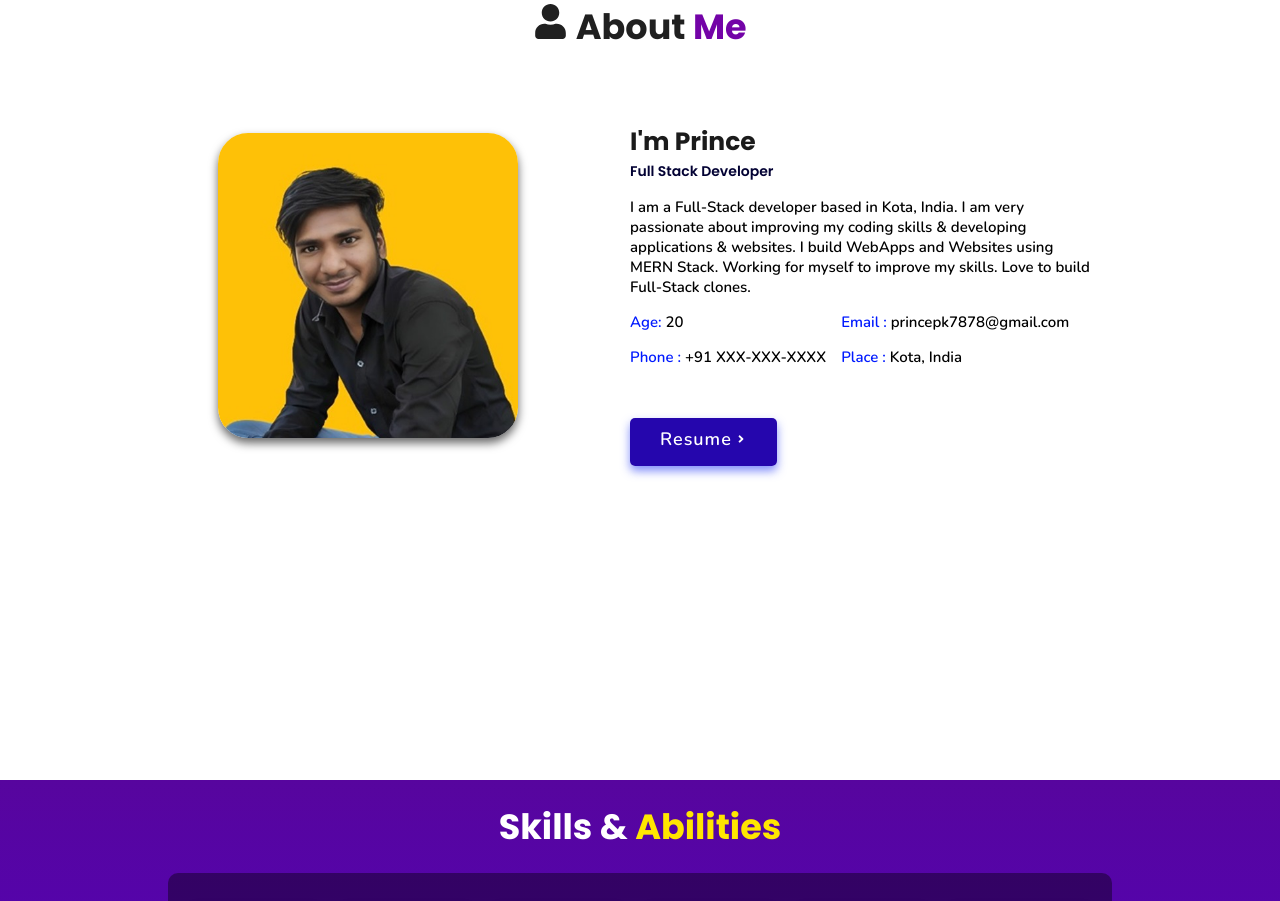
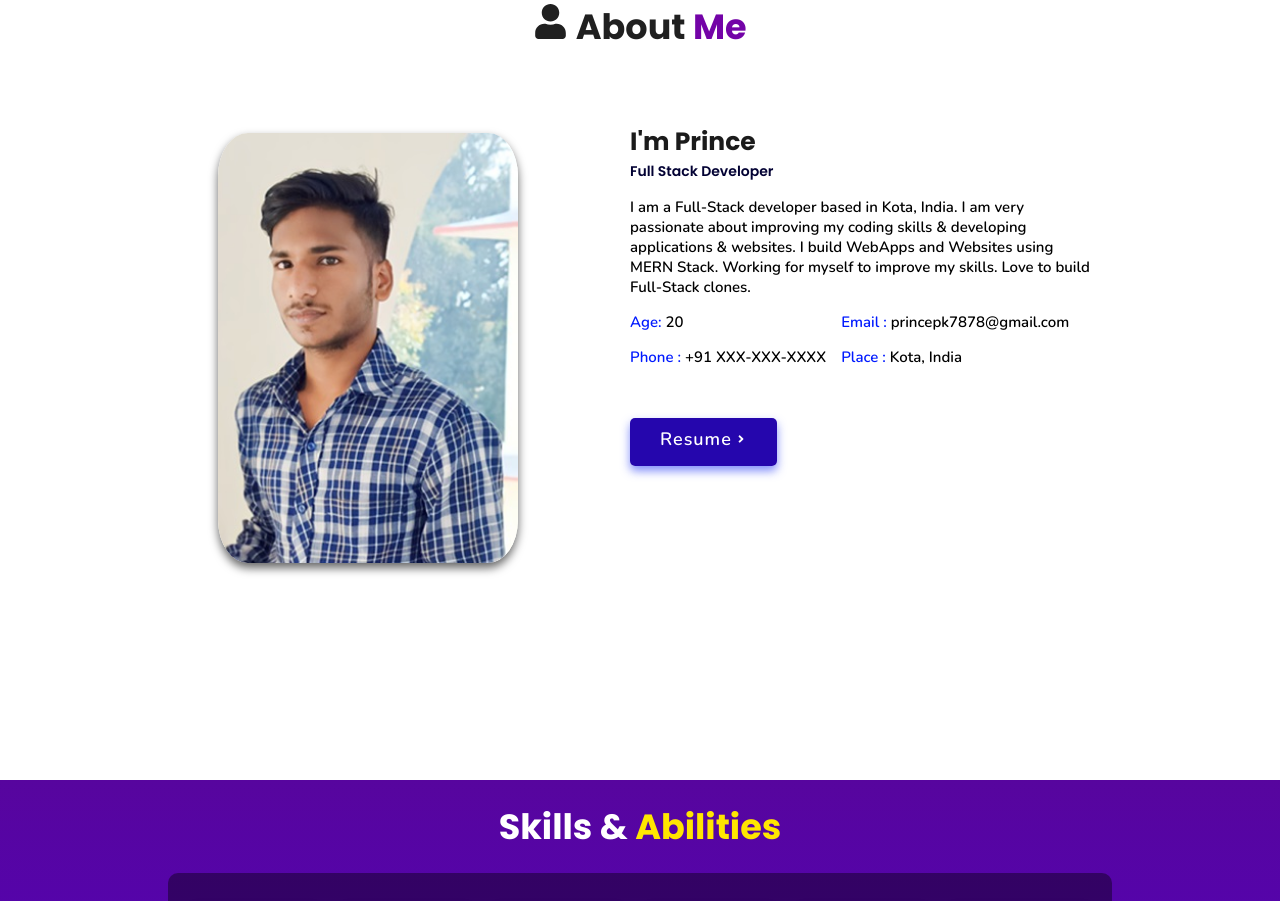
Before and after one commit to PrinceInScripts/My-Portfolio, a React (Vite) app: page / in a window 1280 px wide. Shown: the part 820-1721 px from the top of the page. Built offline with nearby package versions, Linux system fonts and the light colour scheme.

Commit message:
update about image

```diff
--- a/src/components/About/About.jsx
+++ b/src/components/About/About.jsx
@@ -1,6 +1,7 @@
 import React from 'react'
 import { FaAngleRight, FaUser } from 'react-icons/fa'
 import profile from "../../assets/images/profile.jpg"
+import about from "../../assets/images/about.jpg"
 import "./About.css"
 
 function About() {
@@ -11,7 +12,7 @@ function About() {
     <div class="row">
 
     <div class="image">
-        <img draggable="false" class="tilt" src={profile} alt=""/>
+        <img draggable="false" class="tilt" src={about} alt=""/>
     </div>
     <div class="content">
         <h3>I'm Prince</h3>
```
Also changed, not shown: src/assets/images/about.jpg (added).
